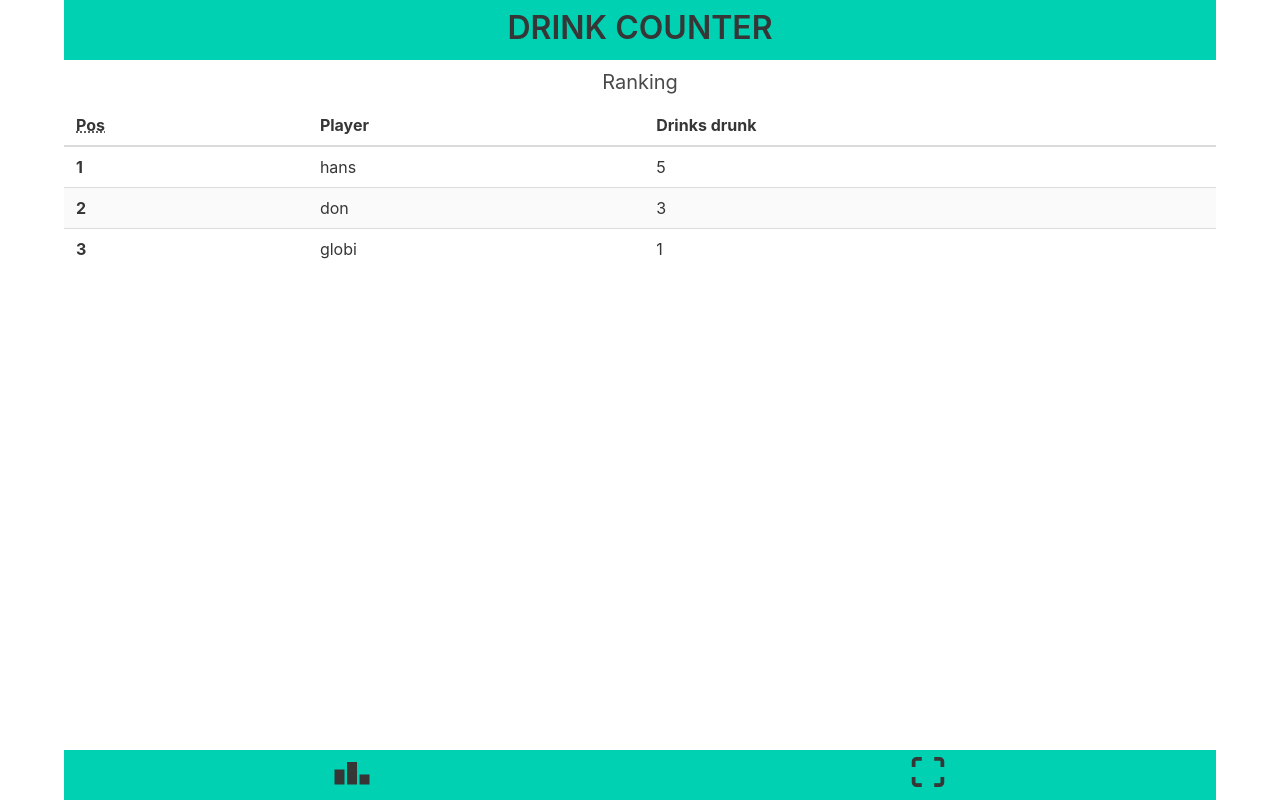
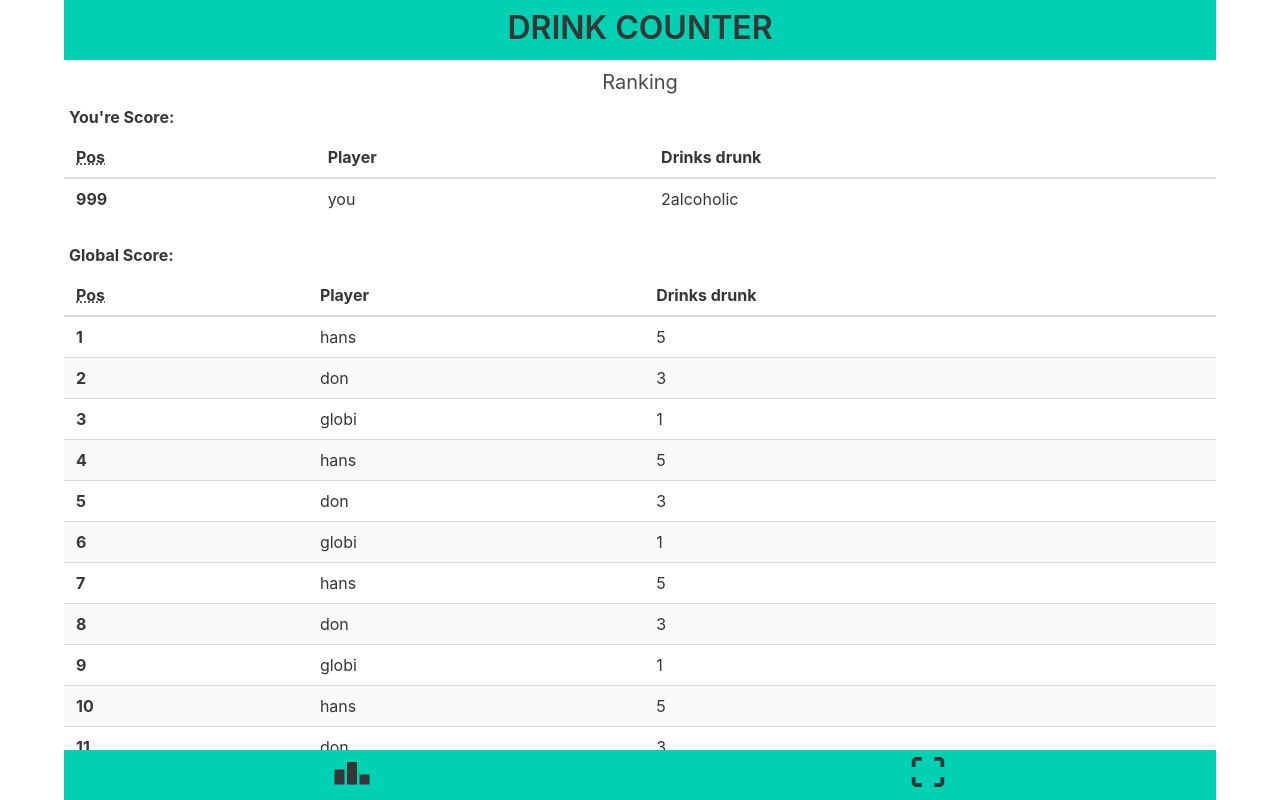
Before and after one commit to SirCremefresh/drink-counter, a Svelte app in the folder frontend/: page / in a window 1280 px wide. Built offline with nearby package versions, Linux system fonts and the light colour scheme.

Commit message:
updated style

```diff
--- a/frontend/src/Layout.svelte
+++ b/frontend/src/Layout.svelte
@@ -16,7 +16,7 @@
         <h1 class="title has-text-centered layout-title">DRINK COUNTER</h1>
     </div>
 
-    <div class="app-content">
+    <div class="app-content scroll-content">
         <slot></slot>
     </div>
     <div class="tabs">
@@ -91,4 +91,8 @@
     .layout-title {
         margin-top: 10px;
     }
+
+    .scroll-content {
+        overflow: scroll;
+    }
 </style>
--- a/frontend/src/Ranking.svelte
+++ b/frontend/src/Ranking.svelte
@@ -1,10 +1,30 @@
 <script>
     export let showRoute;
-    let ranking = [{name: "hans", drinks: 5}, {name: "don", drinks: 3}, {name: "globi", drinks: 1}];
+    let ranking = [{name: "hans", drinks: 5}, {name: "don", drinks: 3}, {name: "globi", drinks: 1},{name: "hans", drinks: 5}, {name: "don", drinks: 3}, {name: "globi", drinks: 1},{name: "hans", drinks: 5}, {name: "don", drinks: 3}, {name: "globi", drinks: 1},{name: "hans", drinks: 5}, {name: "don", drinks: 3}, {name: "globi", drinks: 1},{name: "hans", drinks: 5}, {name: "don", drinks: 3}, {name: "globi", drinks: 1},{name: "hans", drinks: 5}, {name: "don", drinks: 3}, {name: "globi", drinks: 1},{name: "hans", drinks: 5}, {name: "don", drinks: 3}, {name: "globi", drinks: 1},{name: "hans", drinks: 5}, {name: "don", drinks: 3}, {name: "globi", drinks: 1},{name: "hans", drinks: 5}, {name: "don", drinks: 3}, {name: "globi", drinks: 1},{name: "hans", drinks: 5}, {name: "don", drinks: 3}, {name: "globi", drinks: 1}];
+    let player = {name: "you", rank:"2alcoholic"};
 </script>
 
 <main>
     <h2 class="subtitle has-text-centered ranking-subtitle">Ranking</h2>
+    <label class="label margin-left">You're Score:</label>
+    <table class="table is-fullwidth is-striped">
+        <thead>
+        <tr>
+            <th><abbr title="Position">Pos</abbr></th>
+            <th>Player</th>
+            <th>Drinks drunk</th>
+        </tr>
+        </thead>
+        <tbody>
+            <tr>
+                <th>{999}</th>
+                <td>{player.name}</td>
+                <td>{player.rank}</td>
+            </tr>
+        </tbody>
+    </table>
+
+    <label class="label margin-left">Global Score:</label>
     <table class="table is-fullwidth is-striped">
         <thead>
         <tr>
@@ -29,4 +49,8 @@
         margin-top: 10px;
         margin-bottom: 10px;
     }
+
+    .margin-left {
+        margin-left: 5px;
+    }
 </style>
```
